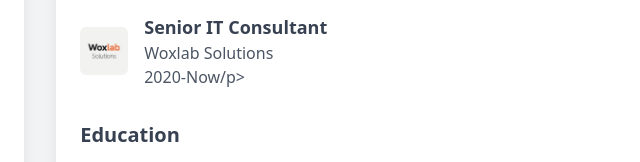
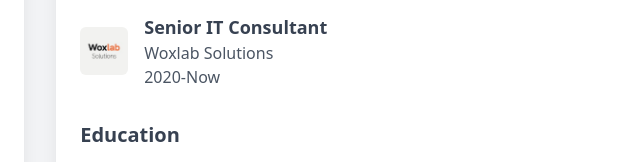
Before and after one commit to criscandia/criscandia.github.io, a plain HTML site: page index.html in a window 1280 px wide. Shown: the part 415-577 px from the top of the page, 435-1075 px from the left. Drawn offline with nearby package versions, Linux system fonts and the light colour scheme; a script that the page names is missing.

Commit message:
Update index.html

```diff
--- a/index.html
+++ b/index.html
@@ -69,7 +69,7 @@
         <div>
             <h3 class="text-lg font-semibold">Senior IT Consultant</h3>
             <p class="text-gray-600">Woxlab Solutions</p>
-            <p class="text-gray-600">2020-Now/p>
+            <p class="text-gray-600">2020-Now</p>
         </div>
     </li>
 </ul>
```
